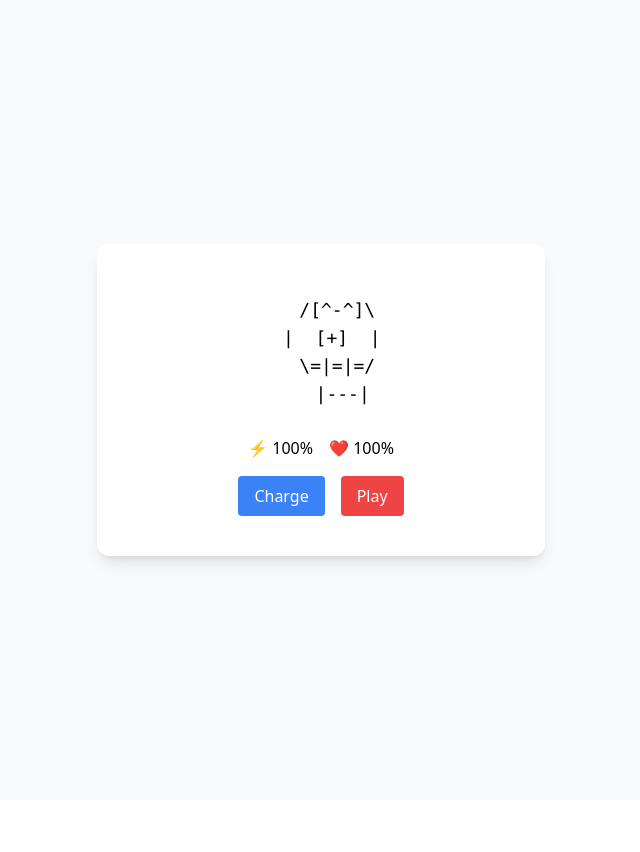
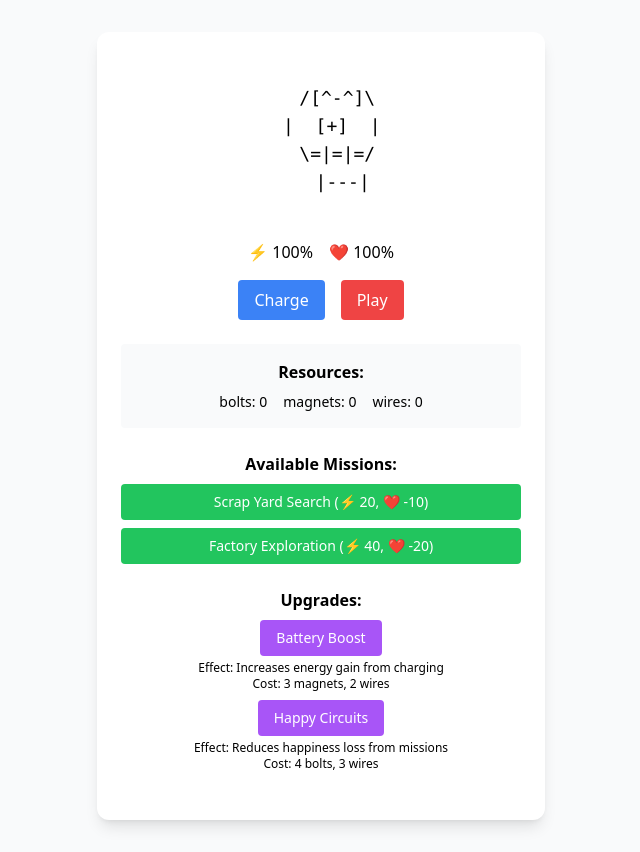
Before and after one commit to marquessam/robot-pet, a Next.js app: page / in a window 1280 px wide. Shown: the whole page, without its empty margins (319-959 px from the left). Before the commit the page ends 800 px from the top, so only its background shows below. Built offline with nearby package versions, Linux system fonts and the light colour scheme.

Commit message:
Update RobotPet.tsx

```diff
--- a/src/components/RobotPet.tsx
+++ b/src/components/RobotPet.tsx
@@ -1,12 +1,80 @@
 'use client'
 import React, { useState } from 'react'
+
+interface Resource {
+  name: string
+  amount: number
+}
+
+interface Mission {
+  name: string
+  energyCost: number
+  happinessCost: number
+  duration: number
+  rewards: Resource[]
+  requiredBatteryLevel: number
+}
+
+interface Upgrade {
+  name: string
+  cost: Resource[]
+  applied: boolean
+  effect: string
+}
 
 const RobotPet = () => {
   const [energy, setEnergy] = useState(100)
   const [happiness, setHappiness] = useState(100)
   const [lastInteraction, setLastInteraction] = useState('')
+  const [resources, setResources] = useState<Resource[]>([
+    { name: 'bolts', amount: 0 },
+    { name: 'magnets', amount: 0 },
+    { name: 'wires', amount: 0 }
+  ])
+  const [isOnMission, setIsOnMission] = useState(false)
+  const [missionTimer, setMissionTimer] = useState<number | null>(null)
+  const [upgrades, setUpgrades] = useState<Upgrade[]>([
+    {
+      name: 'Battery Boost',
+      cost: [{ name: 'magnets', amount: 3 }, { name: 'wires', amount: 2 }],
+      applied: false,
+      effect: 'Increases energy gain from charging'
+    },
+    {
+      name: 'Happy Circuits',
+      cost: [{ name: 'bolts', amount: 4 }, { name: 'wires', amount: 3 }],
+      applied: false,
+      effect: 'Reduces happiness loss from missions'
+    }
+  ])
 
-  // Basic robot ASCII art states
+  const missions: Mission[] = [
+    {
+      name: 'Scrap Yard Search',
+      energyCost: 20,
+      happinessCost: 10,
+      duration: 10,
+      requiredBatteryLevel: 30,
+      rewards: [
+        { name: 'bolts', amount: 2 },
+        { name: 'wires', amount: 1 }
+      ]
+    },
+    {
+      name: 'Factory Exploration',
+      energyCost: 40,
+      happinessCost: 20,
+      duration: 20,
+      requiredBatteryLevel: 50,
+      rewards: [
+        { name: 'magnets', amount: 2 },
+        { name: 'wires', amount: 2 },
+        { name: 'bolts', amount: 1 }
+      ]
+    }
+  ]
+
+  // ASCII art states remain the same
   const robotNormal = `
    /[■-■]\\
   |  [+]  |
@@ -29,13 +97,15 @@ const RobotPet = () => {
   `
 
   const getRobotState = () => {
+    if (isOnMission) return '< ON MISSION >'
     if (energy < 30) return robotTired
     if (happiness > 80) return robotHappy
     return robotNormal
   }
 
   const charge = () => {
-    setEnergy(Math.min(100, energy + 20))
+    const chargeAmount = upgrades.find(u => u.name === 'Battery Boost')?.applied ? 30 : 20
+    setEnergy(Math.min(100, energy + chargeAmount))
     setLastInteraction('Charging... Battery replenished!')
   }
 
@@ -49,10 +119,91 @@ const RobotPet = () => {
     }
   }
 
+  const startMission = (mission: Mission) => {
+    if (energy < mission.requiredBatteryLevel) {
+      setLastInteraction('Not enough energy for this mission!')
+      return
+    }
+    if (isOnMission) {
+      setLastInteraction('Already on a mission!')
+      return
+    }
+
+    setIsOnMission(true)
+    setEnergy(Math.max(0, energy - mission.energyCost))
+
+    const happinessCost = upgrades.find(u => u.name === 'Happy Circuits')?.applied
+      ? Math.floor(mission.happinessCost * 0.7)
+      : mission.happinessCost
+
+    setHappiness(Math.max(0, happiness - happinessCost))
+    setLastInteraction(`Started mission: ${mission.name}`)
+
+    // Set timer for mission completion
+    const timer = setTimeout(() => {
+      completeMission(mission)
+    }, mission.duration * 1000) // Convert to milliseconds
+
+    setMissionTimer(timer as unknown as number)
+  }
+
+  const completeMission = (mission: Mission) => {
+    setIsOnMission(false)
+    setMissionTimer(null)
+
+    // Add rewards to resources
+    setResources(prevResources => {
+      const newResources = [...prevResources]
+      mission.rewards.forEach(reward => {
+        const resourceIndex = newResources.findIndex(r => r.name === reward.name)
+        if (resourceIndex !== -1) {
+          newResources[resourceIndex].amount += reward.amount
+        }
+      })
+      return newResources
+    })
+
+    setLastInteraction(`Mission Complete: ${mission.name}! Collected resources!`)
+  }
+
+  const applyUpgrade = (upgrade: Upgrade) => {
+    // Check if we have enough resources
+    const canAfford = upgrade.cost.every(cost => {
+      const resource = resources.find(r => r.name === cost.name)
+      return resource && resource.amount >= cost.amount
+    })
+
+    if (!canAfford) {
+      setLastInteraction('Not enough resources for this upgrade!')
+      return
+    }
+
+    // Deduct resources
+    setResources(prevResources => {
+      const newResources = [...prevResources]
+      upgrade.cost.forEach(cost => {
+        const resourceIndex = newResources.findIndex(r => r.name === cost.name)
+        if (resourceIndex !== -1) {
+          newResources[resourceIndex].amount -= cost.amount
+        }
+      })
+      return newResources
+    })
+
+    // Apply upgrade
+    setUpgrades(prevUpgrades => {
+      return prevUpgrades.map(u =>
+        u.name === upgrade.name ? { ...u, applied: true } : u
+      )
+    })
+
+    setLastInteraction(`Upgrade applied: ${upgrade.name}!`)
+  }
+
   return (
     <div className="w-full max-w-md mx-auto bg-white rounded-xl shadow-lg p-6">
       <div className="text-center">
-        <pre className="font-mono text-lg whitespace-pre">
+        <pre className="font-mono text-lg whitespace-pre mb-4">
           {getRobotState()}
         </pre>
 
@@ -65,20 +216,73 @@ const RobotPet = () => {
           </div>
         </div>
 
-        <div className="flex justify-center gap-4">
+        {/* Basic Actions */}
+        <div className="flex justify-center gap-4 mb-6">
           <button
             onClick={charge}
             className="px-4 py-2 bg-blue-500 text-white rounded hover:bg-blue-600"
+            disabled={isOnMission}
           >
             Charge
           </button>
           <button
             onClick={play}
             className="px-4 py-2 bg-red-500 text-white rounded hover:bg-red-600"
-            disabled={energy < 10}
+            disabled={energy < 10 || isOnMission}
           >
             Play
           </button>
+        </div>
+
+        {/* Resources */}
+        <div className="mb-6 p-4 bg-gray-50 rounded">
+          <h3 className="font-bold mb-2">Resources:</h3>
+          <div className="flex justify-center gap-4">
+            {resources.map(resource => (
+              <div key={resource.name} className="text-sm">
+                {resource.name}: {resource.amount}
+              </div>
+            ))}
+          </div>
+        </div>
+
+        {/* Missions */}
+        <div className="mb-6">
+          <h3 className="font-bold mb-2">Available Missions:</h3>
+          <div className="flex flex-col gap-2">
+            {missions.map(mission => (
+              <button
+                key={mission.name}
+                onClick={() => startMission(mission)}
+                disabled={isOnMission || energy < mission.requiredBatteryLevel}
+                className="px-4 py-2 bg-green-500 text-white rounded hover:bg-green-600 disabled:bg-gray-300 disabled:cursor-not-allowed text-sm"
+              >
+                {mission.name} (⚡ {mission.energyCost}, ❤️ -{mission.happinessCost})
+              </button>
+            ))}
+          </div>
+        </div>
+
+        {/* Upgrades */}
+        <div className="mb-6">
+          <h3 className="font-bold mb-2">Upgrades:</h3>
+          <div className="flex flex-col gap-2">
+            {upgrades.map(upgrade => (
+              <div key={upgrade.name} className="text-sm">
+                <button
+                  onClick={() => applyUpgrade(upgrade)}
+                  disabled={upgrade.applied}
+                  className="px-4 py-2 bg-purple-500 text-white rounded hover:bg-purple-600 disabled:bg-gray-300 disabled:cursor-not-allowed"
+                >
+                  {upgrade.name} {upgrade.applied ? '(Applied)' : ''}
+                </button>
+                <div className="text-xs mt-1">
+                  Effect: {upgrade.effect}<br/>
+                  Cost: {upgrade.cost.map(c => `${c.amount} ${c.name}`).join(', ')}
+                </div>
+              </div>
+            ))}
+          </div>
         </div>
 
         <p className="mt-4 text-sm text-gray-600">
```
